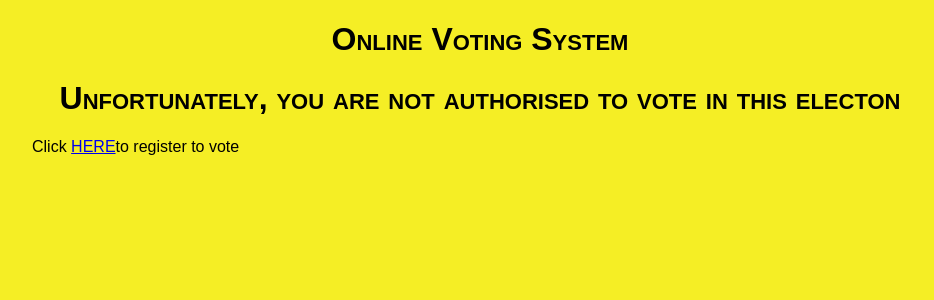
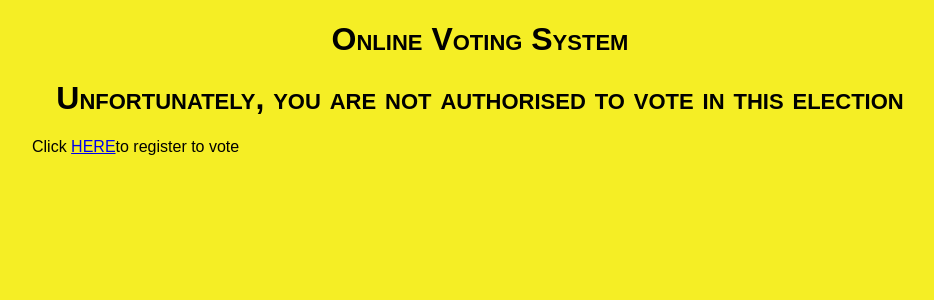
Before and after one commit to ku5-ku5/CM2305-Voting-System-Prototype-, a Python web app: template Prototype/templates/unauthorised.html in a window 1280 px wide. Shown: the top 300 px of the page, without its empty margins (160-1094 px from the left). Run offline with Jinja, Linux system fonts and the light colour scheme; the template is opened without the code that fills it, so the values that code supplies are empty.

Commit message:
Update unauthorised.html

```diff
--- a/Prototype/templates/unauthorised.html
+++ b/Prototype/templates/unauthorised.html
@@ -1,5 +1,5 @@
 {% extends "layout.html" %}
 {% block content %}
-<h1>Unfortunately, you are not authorised to vote in this electon</h1>
+<h1>Unfortunately, you are not authorised to vote in this election</h1>
 <p>Click <a href="{{ url_for('register') }}">HERE</a>to register to vote</p>
 {% endblock content %}
```
